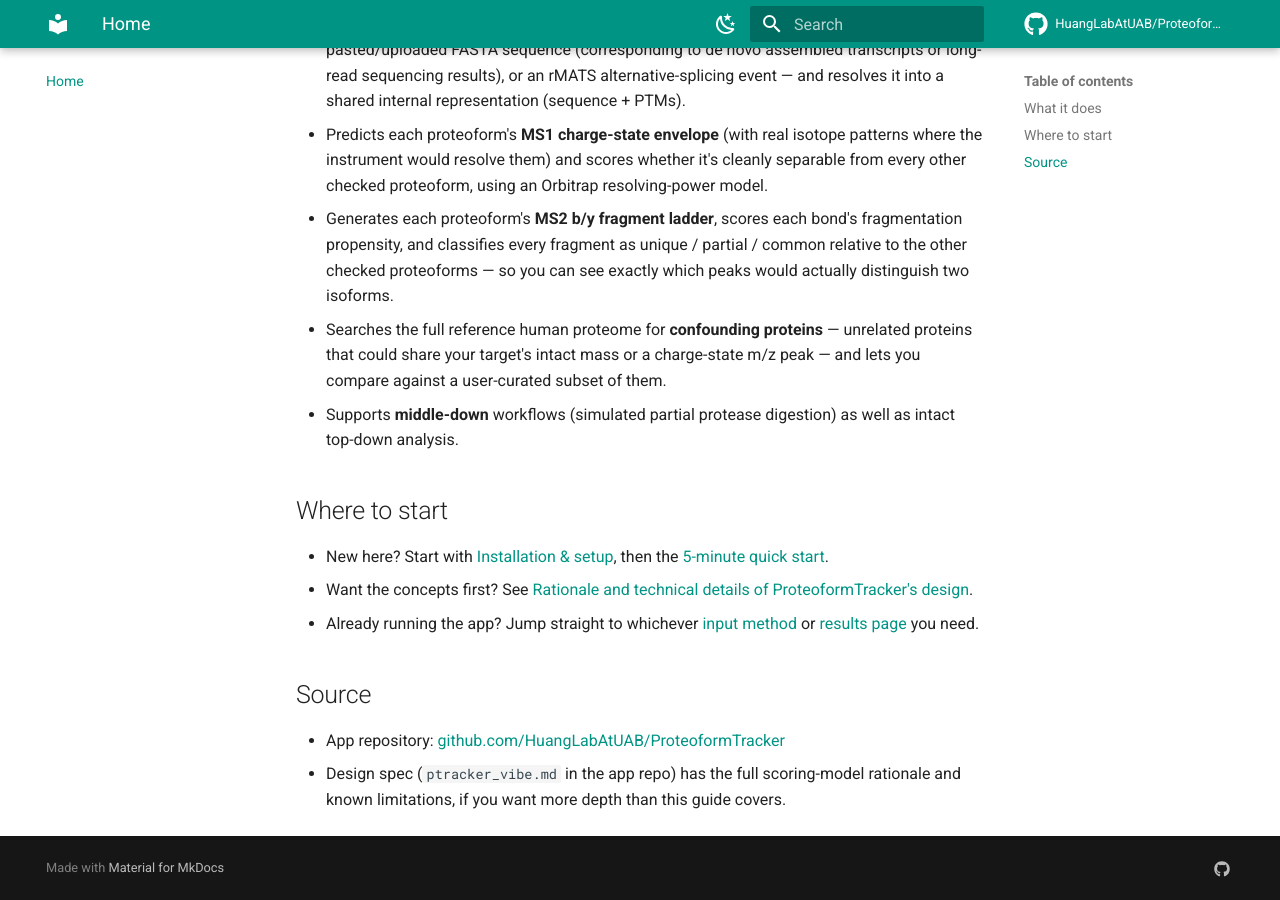
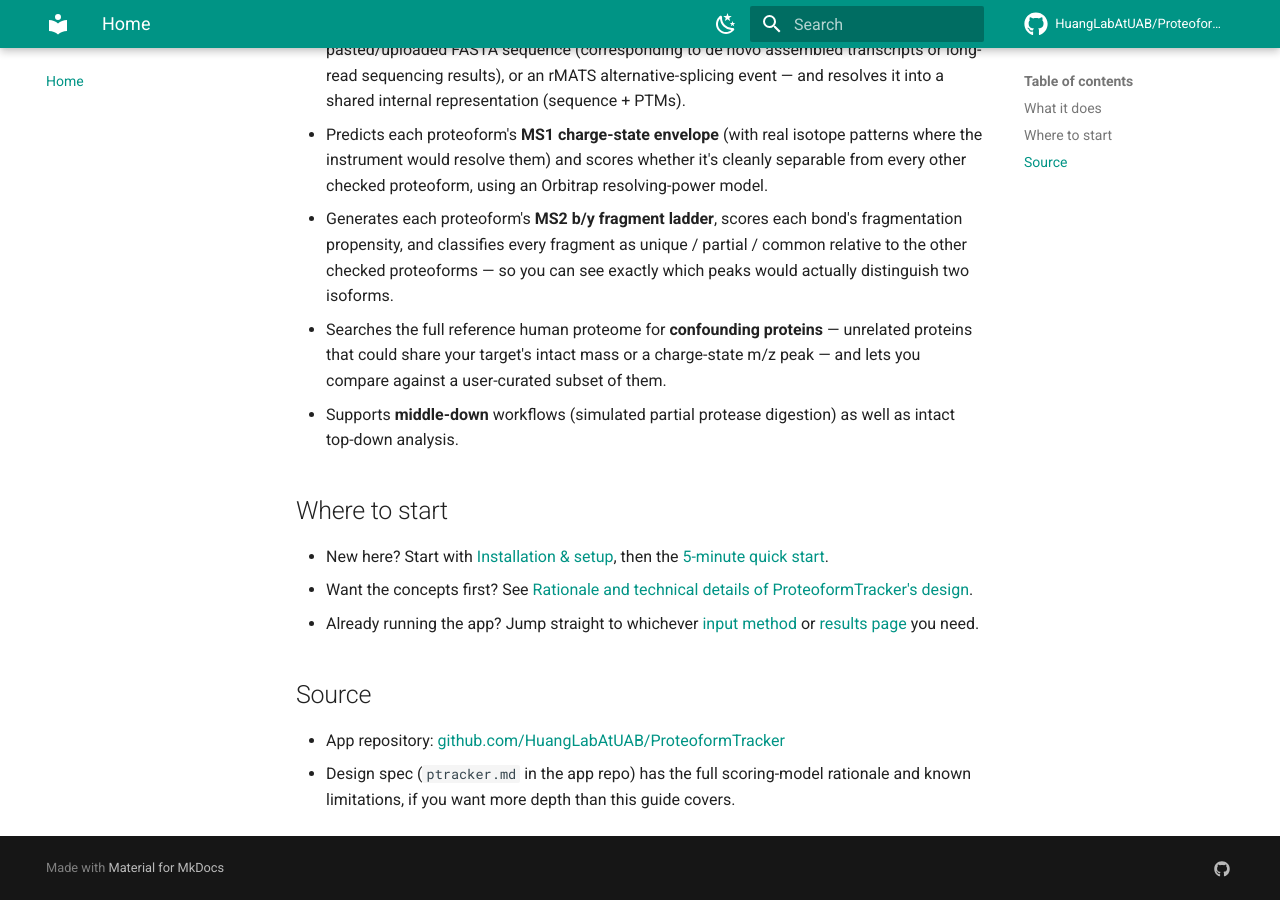
Before and after one commit to HuangLabAtUAB/proteoformtracker-docs, an MkDocs documentation site: the page built from docs/index.md, in a window 1280 px wide and 900 px high, scrolled down 721 px. Built offline with MkDocs 1.6.1 and Material for MkDocs 9.7.7, drawn with Linux system fonts in a browser that asks for light colours; comment, search, counter and statistics services are not loaded.

Commit message:
Update ptracker_vibe.md reference to ptracker.md
Matches the app repo's rename dropping "vibe" from the filename.

```diff
--- a/docs/index.md
+++ b/docs/index.md
@@ -41,5 +41,5 @@ ProteoformTracker is a companion project to
 ## Source
 
 - App repository: [github.com/HuangLabAtUAB/ProteoformTracker](https://github.com/HuangLabAtUAB/ProteoformTracker)
-- Design spec (`ptracker_vibe.md` in the app repo) has the full scoring-model rationale and known
+- Design spec (`ptracker.md` in the app repo) has the full scoring-model rationale and known
   limitations, if you want more depth than this guide covers.
```
